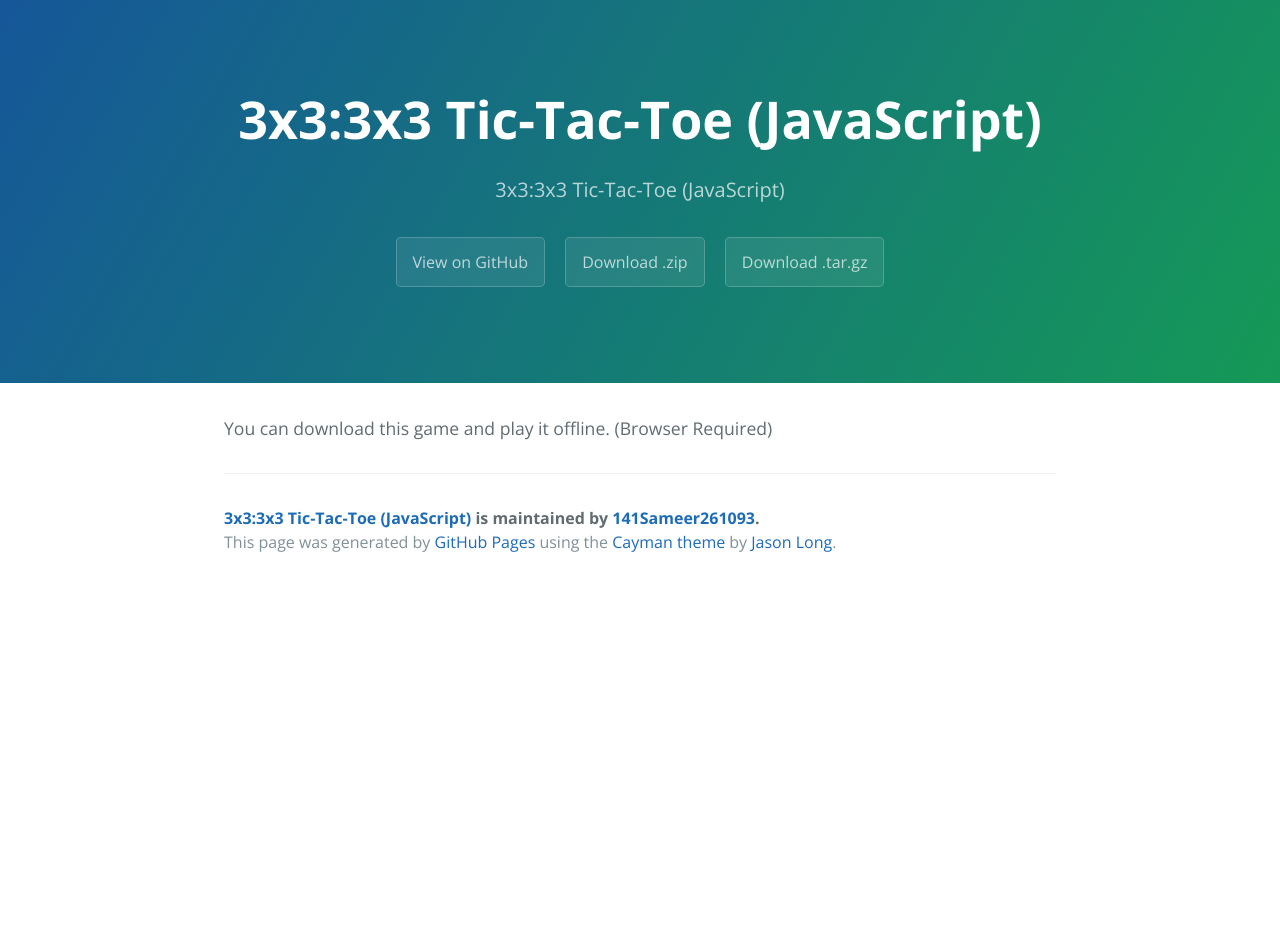
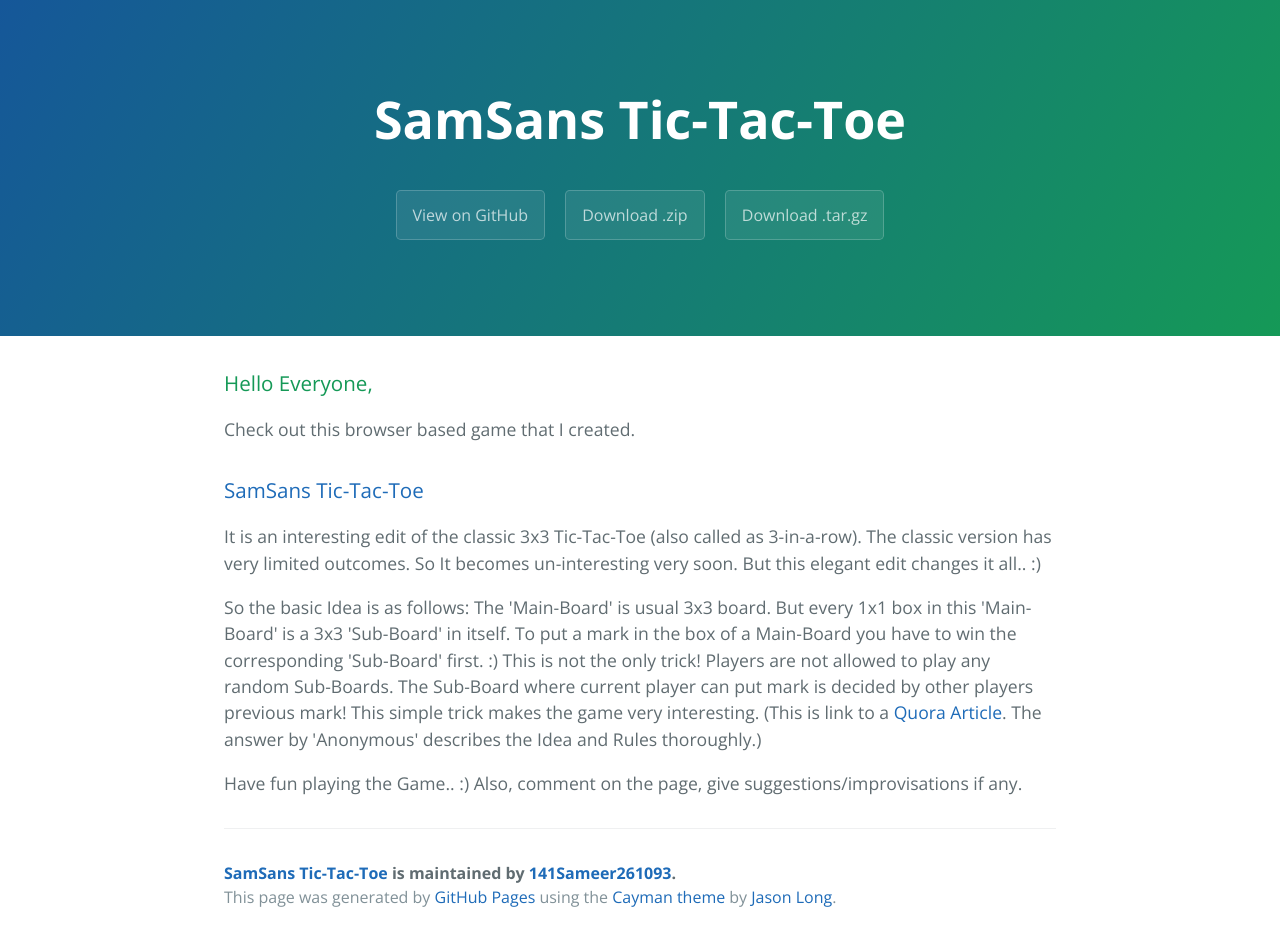
Before and after one commit to 141Sameer261093/3x3-3x3-Tic-Tac-Toe-JavaScript, a plain HTML site: page index.html in a window 1280 px wide. Before the commit the page ends 800 px from the top, so only its background shows below. Drawn offline with nearby package versions, Linux system fonts and the light colour scheme.

Commit message:
Create gh-pages branch via GitHub

```diff
--- a/index.html
+++ b/index.html
@@ -2,7 +2,7 @@
 <html lang="en-us">
   <head>
     <meta charset="UTF-8">
-    <title>3x3:3x3 Tic-Tac-Toe (JavaScript) by 141Sameer261093</title>
+    <title>SamSans Tic-Tac-Toe by 141Sameer261093</title>
     <meta name="viewport" content="width=device-width, initial-scale=1">
     <link rel="stylesheet" type="text/css" href="stylesheets/normalize.css" media="screen">
     <link href='https://fonts.googleapis.com/css?family=Open+Sans:400,700' rel='stylesheet' type='text/css'>
@@ -11,18 +11,36 @@
   </head>
   <body>
     <section class="page-header">
-      <h1 class="project-name">3x3:3x3 Tic-Tac-Toe (JavaScript)</h1>
-      <h2 class="project-tagline">3x3:3x3 Tic-Tac-Toe (JavaScript)</h2>
+      <h1 class="project-name">SamSans Tic-Tac-Toe</h1>
+      <h2 class="project-tagline"></h2>
       <a href="https://github.com/141Sameer261093/3x3-3x3-Tic-Tac-Toe-JavaScript" class="btn">View on GitHub</a>
       <a href="https://github.com/141Sameer261093/3x3-3x3-Tic-Tac-Toe-JavaScript/zipball/master" class="btn">Download .zip</a>
       <a href="https://github.com/141Sameer261093/3x3-3x3-Tic-Tac-Toe-JavaScript/tarball/master" class="btn">Download .tar.gz</a>
     </section>
 
     <section class="main-content">
-      <p>You can download this game and play it offline. (Browser Required)</p>
+      <h3>
+<a id="hello-everyone" class="anchor" href="#hello-everyone" aria-hidden="true"><span class="octicon octicon-link"></span></a>Hello Everyone,</h3>
+
+<p>Check out this browser based game that I created. </p>
+
+<h3>
+<a id="samsans-tic-tac-toe" class="anchor" href="#samsans-tic-tac-toe" aria-hidden="true"><span class="octicon octicon-link"></span></a><a href="http://141sameer261093.github.io/SamSans-Tic-Tac-Toe/">SamSans Tic-Tac-Toe</a>
+</h3>
+
+<p>It is an interesting edit of the classic 3x3 Tic-Tac-Toe (also called as 3-in-a-row).
+The classic version has very limited outcomes. So It becomes un-interesting very soon. But this elegant edit changes it all.. :)</p>
+
+<p>So the basic Idea is as follows:
+The 'Main-Board' is usual 3x3 board. But every 1x1 box in this 'Main-Board' is a 3x3 'Sub-Board' in itself. To put a mark in the box of a Main-Board you have to win the corresponding 'Sub-Board' first. :)
+This is not the only trick! Players are not allowed to play any random Sub-Boards. The Sub-Board where current player can put mark is decided by other players previous mark! This simple trick makes the game very interesting.
+(This is link to a <a href="http://www.quora.com/Whats-the-best-hack-edit-to-make-the-boring-Tic-Tac-Toe-game-more-interesting">Quora Article</a>. The answer by 'Anonymous' describes the Idea and Rules thoroughly.)</p>
+
+<p>Have fun playing the Game.. :)
+Also, comment on the page, give suggestions/improvisations if any. </p>
 
       <footer class="site-footer">
-        <span class="site-footer-owner"><a href="https://github.com/141Sameer261093/3x3-3x3-Tic-Tac-Toe-JavaScript">3x3:3x3 Tic-Tac-Toe (JavaScript)</a> is maintained by <a href="https://github.com/141Sameer261093">141Sameer261093</a>.</span>
+        <span class="site-footer-owner"><a href="https://github.com/141Sameer261093/3x3-3x3-Tic-Tac-Toe-JavaScript">SamSans Tic-Tac-Toe</a> is maintained by <a href="https://github.com/141Sameer261093">141Sameer261093</a>.</span>
 
         <span class="site-footer-credits">This page was generated by <a href="https://pages.github.com">GitHub Pages</a> using the <a href="https://github.com/jasonlong/cayman-theme">Cayman theme</a> by <a href="https://twitter.com/jasonlong">Jason Long</a>.</span>
       </footer>
--- a/params.json
+++ b/params.json
@@ -1 +1 @@
-{"name":"3x3:3x3 Tic-Tac-Toe (JavaScript)","tagline":"3x3:3x3 Tic-Tac-Toe (JavaScript)","body":"You can download this game and play it offline. (Browser Required)","google":"","note":"Don't delete this file! It's used internally to help with page regeneration."}
+{"name":"SamSans Tic-Tac-Toe","tagline":"","body":"### Hello Everyone,\r\nCheck out this browser based game that I created. \r\n### [SamSans Tic-Tac-Toe](http://141sameer261093.github.io/SamSans-Tic-Tac-Toe/)\r\n\r\nIt is an interesting edit of the classic 3x3 Tic-Tac-Toe (also called as 3-in-a-row).\r\nThe classic version has very limited outcomes. So It becomes un-interesting very soon. But this elegant edit changes it all.. :)\r\n\r\nSo the basic Idea is as follows:\r\nThe 'Main-Board' is usual 3x3 board. But every 1x1 box in this 'Main-Board' is a 3x3 'Sub-Board' in itself. To put a mark in the box of a Main-Board you have to win the corresponding 'Sub-Board' first. :) \r\nThis is not the only trick! Players are not allowed to play any random Sub-Boards. The Sub-Board where current player can put mark is decided by other players previous mark! This simple trick makes the game very interesting. \r\n(This is link to a [Quora Article](http://www.quora.com/Whats-the-best-hack-edit-to-make-the-boring-Tic-Tac-Toe-game-more-interesting). The answer by 'Anonymous' describes the Idea and Rules thoroughly.)\r\n\r\nHave fun playing the Game.. :)\r\nAlso, comment on the page, give suggestions/improvisations if any. ","google":"","note":"Don't delete this file! It's used internally to help with page regeneration."}
```
